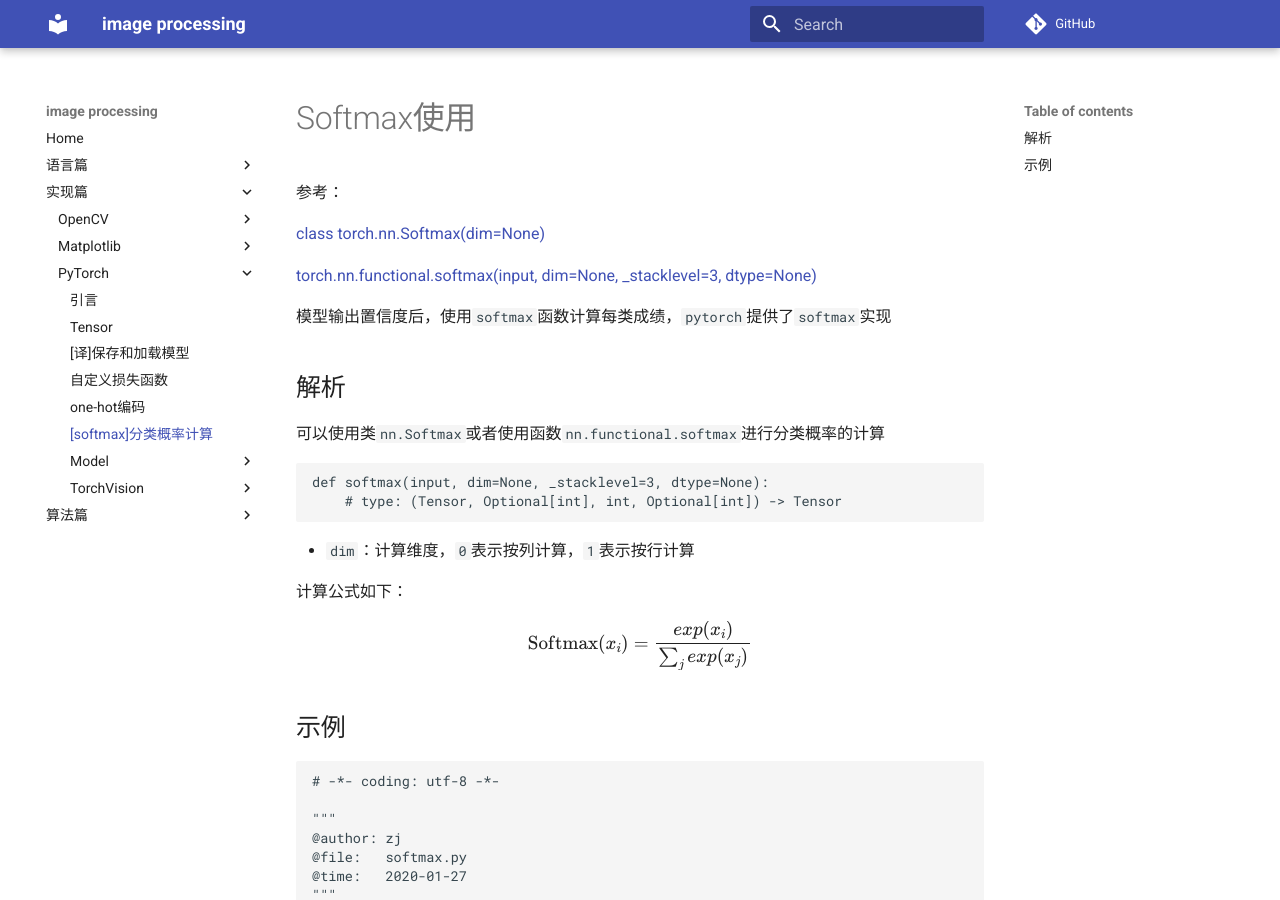
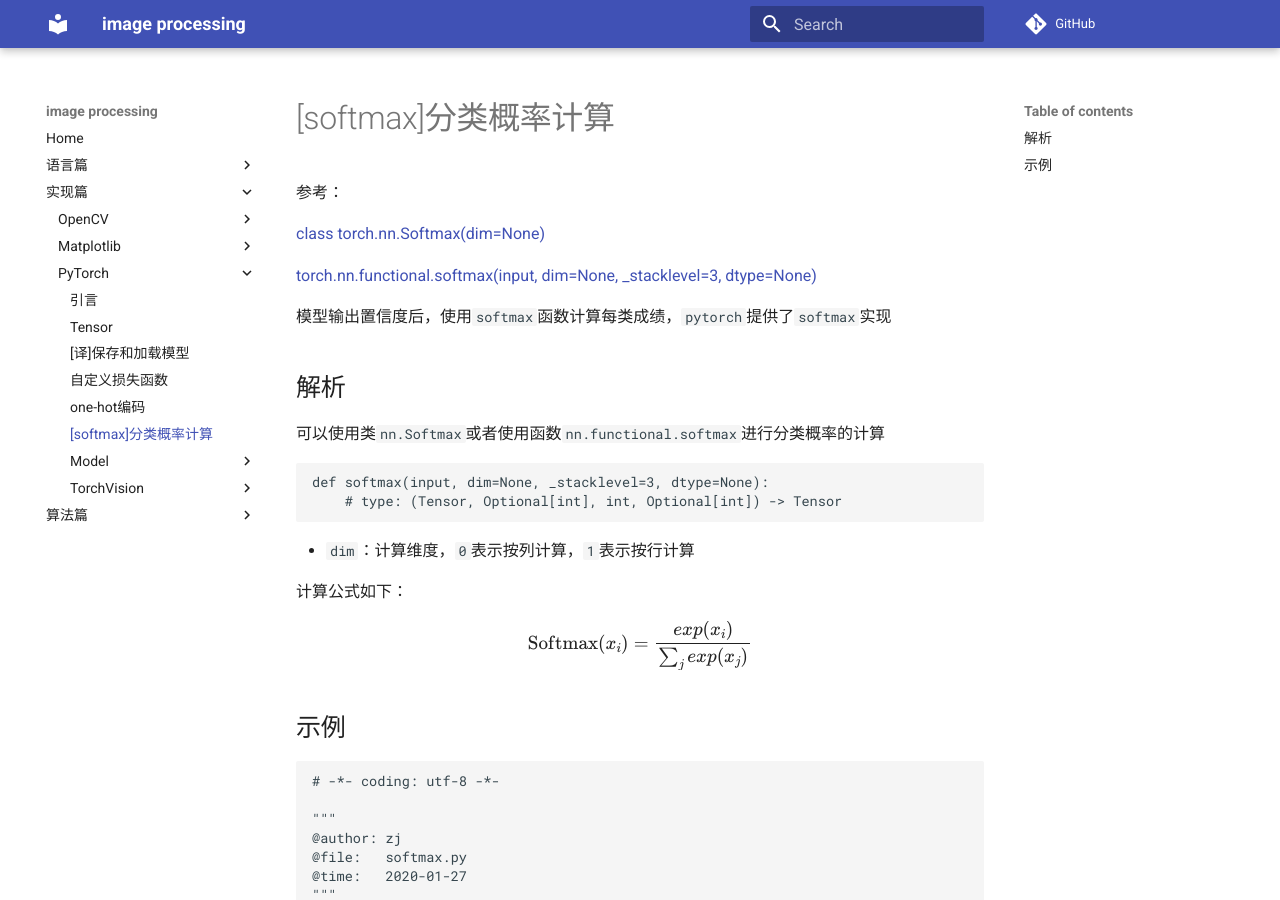
Before and after one commit to Document-Collection/image-processing, an MkDocs documentation site: the page built from docs/pytorch/[softmax]分类概率计算.md, in a window 1280 px wide and 900 px high. Built offline with MkDocs 1.6.1 and Material for MkDocs 9.7.7, drawn with Linux system fonts in a browser that asks for light colours; formulas are drawn with MathJax 3; comment, search, counter and statistics services are not loaded.

Commit message:
docs(pytorch): 修改文档名

```diff
--- a/docs/pytorch/[softmax]分类概率计算.md
+++ b/docs/pytorch/[softmax]分类概率计算.md
@@ -1,5 +1,5 @@
 
-# Softmax使用
+# [softmax]分类概率计算
 
 参考：
 
```
